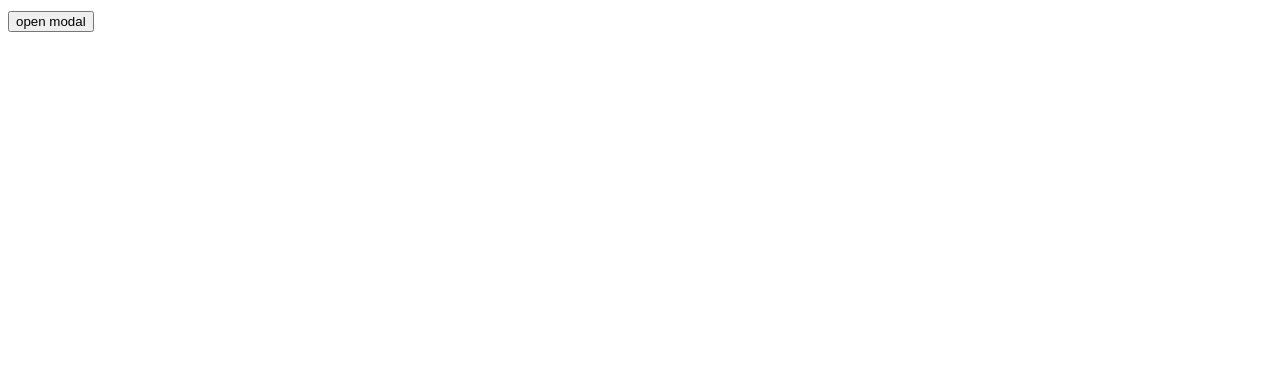
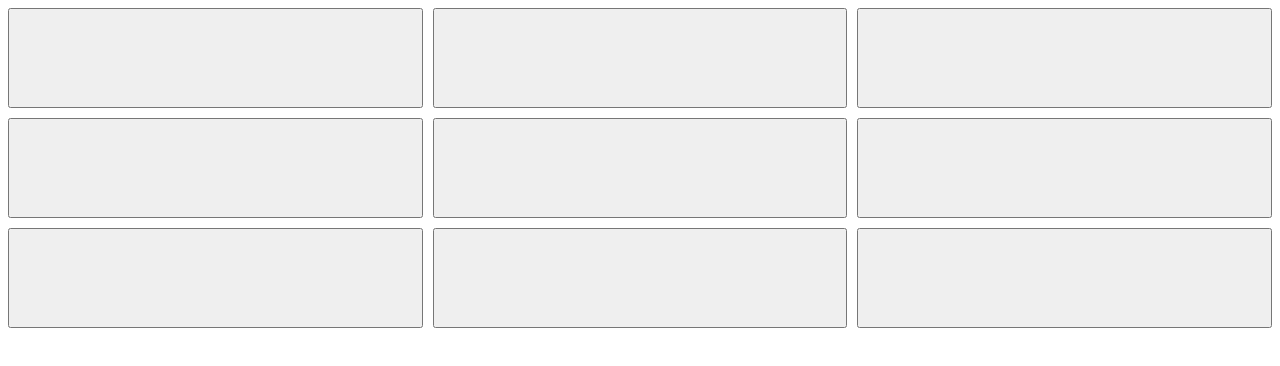
Before and after one commit to ayansome1/machine-coding-projects, a React (Vite) app: page / in a window 1280 px wide. Shown: the top 366 px of the page. Built offline with nearby package versions, Linux system fonts and the light colour scheme.

Commit message:
grid lights

```diff
--- a/src/App.tsx
+++ b/src/App.tsx
@@ -3,6 +3,7 @@ import AutocompleteContainer from './projects/autocomplete/AutocompleteContainer
 import Test from './projects/test/Test';
 import Modal from './projects/modal/Modal';
 import ModalTest from './projects/modal/ModalTest';
+import Light from './projects/gridLights/Light';
 
 function App() {
   return (
@@ -10,8 +11,9 @@ function App() {
       <div>{/* <Trello /> */}</div>
       <div>{/* <AutocompleteContainer /> */}</div>
       <div>{/* <Test /> */}</div>
+      <div>{/* <ModalTest /> */}</div>
       <div>
-        <ModalTest />
+        <Light />
       </div>
     </>
   );
--- /dev/null
+++ b/src/projects/gridLights/Light.module.scss
@@ -0,0 +1,14 @@
+.wrapper {
+  display: grid;
+  gap: 10px;
+  grid-template-columns: repeat(3, 1fr);
+  grid-template-rows: repeat(3, 1fr);
+}
+
+.box {
+  height: 100px;
+}
+
+.enabled {
+  background-color: darkgreen;
+}
--- /dev/null
+++ b/src/projects/gridLights/Light.tsx
@@ -0,0 +1,66 @@
+import { useEffect, useState } from 'react';
+import styles from './Light.module.scss';
+
+const arr = [...Array(9).keys()];
+
+const Light = () => {
+  const [enabledLights, setEnabledLights] = useState<Array<number>>([]);
+  const [isDeactivating, setIsDeactivating] = useState(false);
+
+  useEffect(() => {
+    if (enabledLights.length === 9) {
+      setIsDeactivating(true);
+      const id = setInterval(() => {
+        console.log('*');
+        setEnabledLights((prevValues) => {
+          if (prevValues.length === 1) {
+            clearInterval(id);
+          }
+          const arr = [...prevValues];
+          arr.pop();
+          return arr;
+        });
+      }, 2000);
+    } else if (enabledLights.length === 0) {
+      setIsDeactivating(false);
+    }
+  }, [enabledLights.length]);
+
+  const isButtonDisabled = (val) => {
+    if (enabledLights.indexOf(val) > -1 || isDeactivating) {
+      return true;
+    }
+  };
+
+  const handleClick = (val: number) => {
+    if (isDeactivating) {
+      return;
+    }
+    setEnabledLights((prevValues) => {
+      return [...prevValues, val];
+    });
+  };
+
+  const getClassName = (val: number) => {
+    if (enabledLights.indexOf(val) > -1) {
+      return styles.enabled;
+    }
+  };
+  return (
+    <div>
+      <div className={styles.wrapper}>
+        {arr.map((val) => (
+          <button
+            className={styles.box + ' ' + getClassName(val)}
+            key={val}
+            onClick={() => handleClick(val)}
+            disabled={isButtonDisabled(val)}
+          ></button>
+        ))}
+        {enabledLights}
+      </div>
+    </div>
+  );
+};
+
+export default Light;
```
